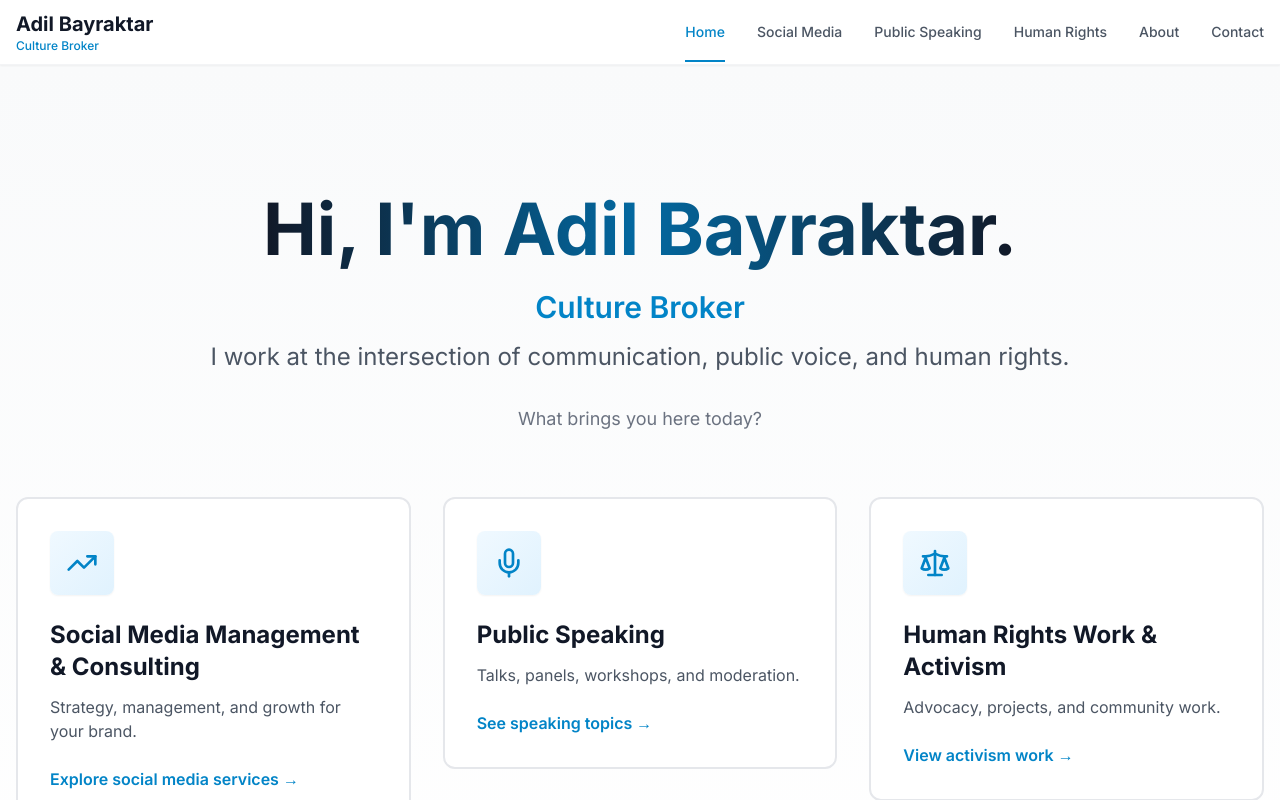
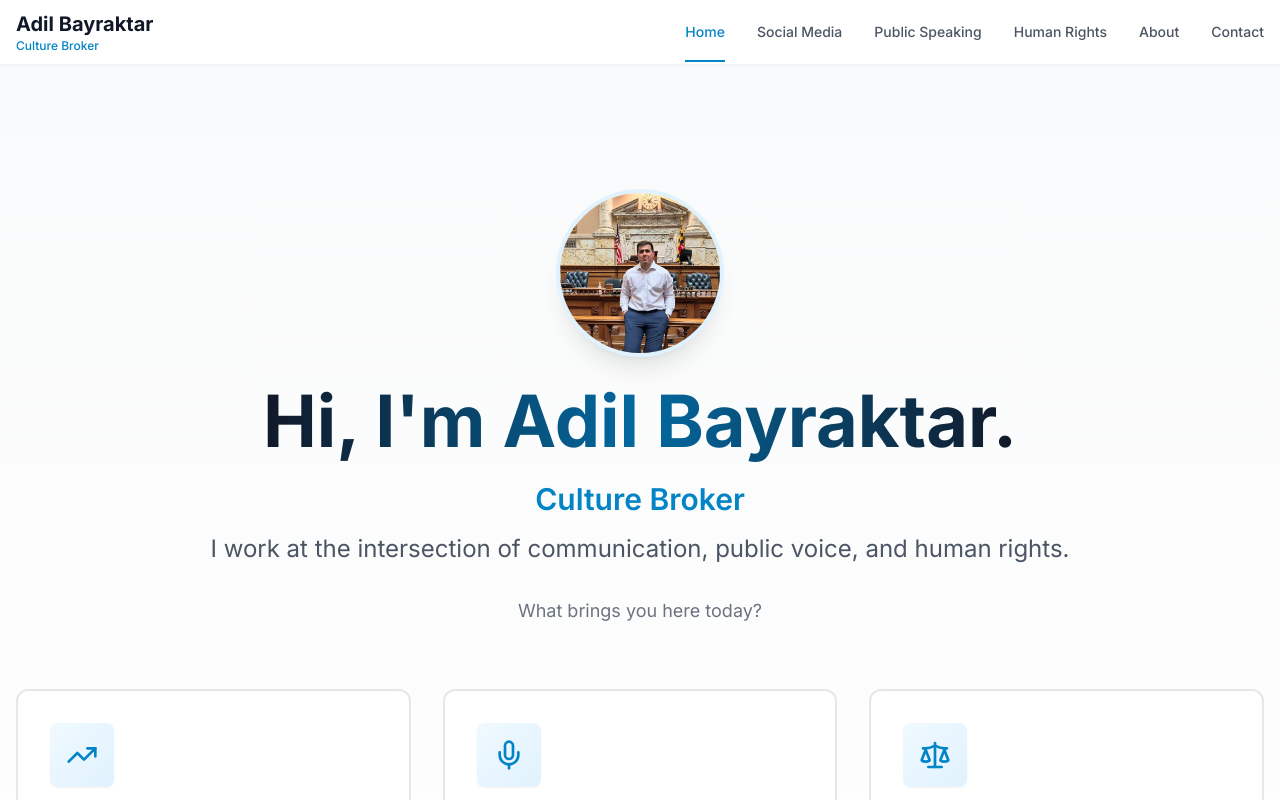
Before and after one commit to turanyunus/adilbayraktar, a Next.js app: page / in a window 1280 px wide. Shown: the top 800 px of the page. Built offline with nearby package versions, Linux system fonts and the light colour scheme.

Commit message:
Add profile photo to homepage and optimize hero section sizing
- Add profile photo (IMG_4244.jpg) to homepage hero section
- Reduce hero section padding for better space utilization
- Improve visual hierarchy with circular profile image
- Add smooth animations for profile photo

```diff
--- a/app/page.tsx
+++ b/app/page.tsx
@@ -5,6 +5,7 @@ import { TrendingUp, Mic, Scale, X, Award, Users, Calendar, Globe, ArrowRight, L
 import { ChoiceCard } from '@/components/ChoiceCard'
 import { useEffect, useState } from 'react'
 import Link from 'next/link'
+import Image from 'next/image'
 
 const choices = [
   {
@@ -103,6 +104,24 @@ export default function HomePage() {
             transition={{ duration: 0.7 }}
             className="max-w-4xl mx-auto text-center"
           >
+            {/* Profile Photo */}
+            <div className="flex justify-center mb-8">
+              <motion.div
+                initial={{ opacity: 0, scale: 0.9 }}
+                animate={{ opacity: 1, scale: 1 }}
+                transition={{ duration: 0.6, delay: 0.2 }}
+                className="relative w-32 h-32 md:w-40 md:h-40 rounded-full overflow-hidden shadow-xl ring-4 ring-primary-100"
+              >
+                <Image
+                  src="/images/publicspeaker/IMG_4244.jpg"
+                  alt="Adil Bayraktar"
+                  fill
+                  className="object-cover"
+                  priority
+                />
+              </motion.div>
+            </div>
+
             <h1 className="text-5xl md:text-7xl font-bold mb-6">
               <span className="bg-gradient-to-r from-gray-900 via-primary-700 to-gray-900 bg-clip-text text-transparent">
                 Hi, I&apos;m Adil Bayraktar.
--- a/components/PathPageLayout.tsx
+++ b/components/PathPageLayout.tsx
@@ -49,7 +49,7 @@ export function PathPageLayout({
   return (
     <div className="animate-in fade-in duration-500">
       {/* Hero */}
-      <section className={`bg-gradient-to-b ${heroGradient} py-20 md:py-32`}>
+      <section className={`bg-gradient-to-b ${heroGradient} py-12 md:py-20`}>
         <div className="container mx-auto px-4">
           <motion.div
             initial={{ opacity: 0, y: 20 }}
@@ -57,10 +57,10 @@ export function PathPageLayout({
             transition={{ duration: 0.6 }}
             className="max-w-4xl"
           >
-            <h1 className="text-4xl md:text-6xl font-bold text-gray-900 mb-6">
+            <h1 className="text-4xl md:text-6xl font-bold text-gray-900 mb-4">
               {title}
             </h1>
-            <p className="text-xl md:text-2xl text-gray-600 mb-8">
+            <p className="text-xl md:text-2xl text-gray-600 mb-6">
               {subtitle}
             </p>
             <Link
```
